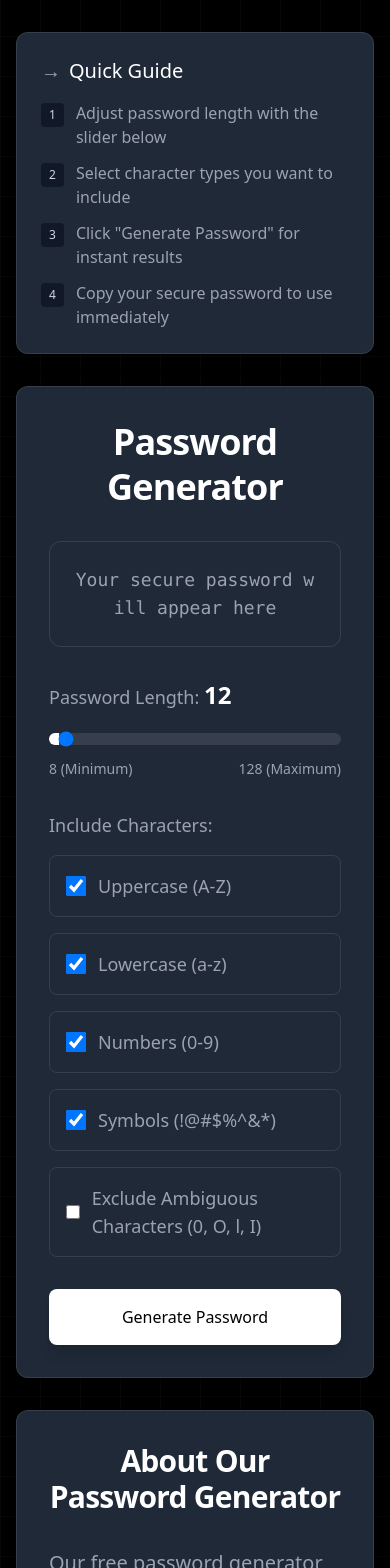
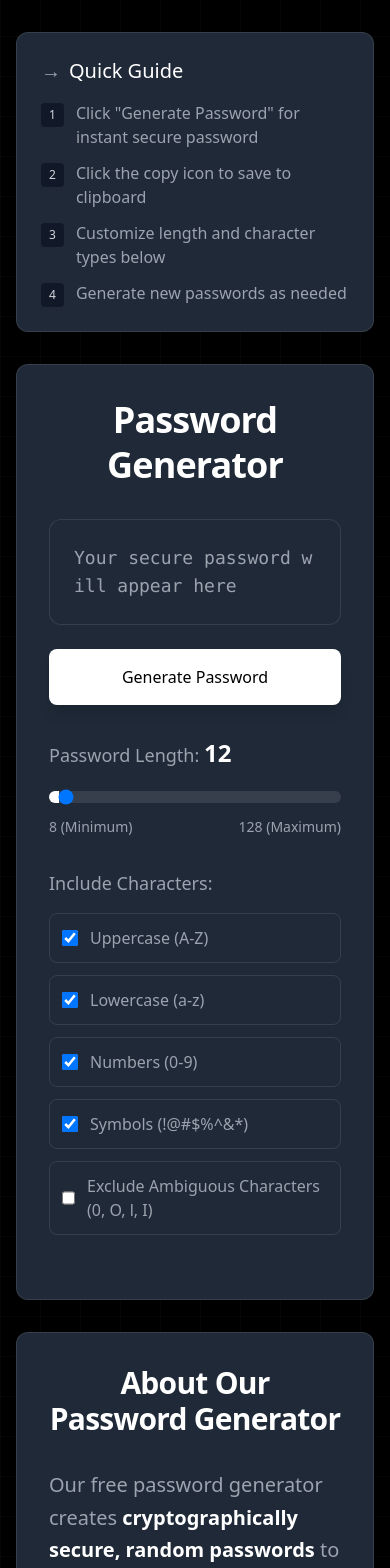
Before and after one commit to SCDEVBrazil/toolsuite-portfolio, a Next.js app: page /password in a window 390 px wide. Shown: the top 1568 px of the page. Built offline with nearby package versions, Linux system fonts and the light colour scheme.

Commit message:
Major UX improvements: inline copy button, better mobile flow, and FAQ contrast fixes

```diff
--- a/components/PasswordGenerator.js
+++ b/components/PasswordGenerator.js
@@ -57,6 +57,7 @@ export default function PasswordGenerator() {
   const [excludeAmbiguous, setExcludeAmbiguous] = useState(false);
   const [feedback, setFeedback] = useState('');
   const [isGenerating, setIsGenerating] = useState(false);
+  const [isCopying, setIsCopying] = useState(false);
 
   const router = useRouter();
 
@@ -124,6 +125,10 @@ const generatePassword = async () => {
 
   // Enhanced copy to clipboard function with GA4 tracking
 const copyToClipboard = async () => {
+  if (!password) return;
+
+  setIsCopying(true);
+
   try {
     await navigator.clipboard.writeText(password);
     setFeedback('Password copied to clipboard! ✓');
@@ -160,6 +165,8 @@ const copyToClipboard = async () => {
     } finally {
       document.body.removeChild(textArea);
     }
+  } finally {
+    setIsCopying(false);
   }
 };
 
@@ -231,9 +238,15 @@ const copyToClipboard = async () => {
             100% { opacity: 1; transform: translateY(0); }
           }
 
+          @keyframes pulse-green {
+            0%, 100% { background-color: rgb(34 197 94); }
+            50% { background-color: rgb(22 163 74); }
+          }
+
           .animate-float { animation: float 6s ease-in-out infinite; }
           .animate-slide-up { animation: slide-up 0.8s ease-out; }
           .animate-fade-in-delayed { animation: fade-in-delayed 0.6s ease-out; }
+          .animate-pulse-green { animation: pulse-green 0.5s ease-in-out; }
 
           .shine-border {
             position: relative;
@@ -258,6 +271,15 @@ const copyToClipboard = async () => {
               linear-gradient(90deg, rgba(255,255,255,0.1) 1px, transparent 1px);
             background-size: 40px 40px;
             animation: float 8s ease-in-out infinite;
+          }
+
+          .copy-button {
+            transition: all 0.2s ease;
+          }
+
+          .copy-button:hover {
+            transform: scale(1.1);
+            background-color: rgb(55 65 81);
           }
         `}</style>
       </Head>
@@ -303,19 +325,19 @@ const copyToClipboard = async () => {
                       <ol className="space-y-3 text-gray-400">
                         <li className="flex items-start space-x-3">
                           <span className="bg-gray-900 text-gray-300 text-xs font-medium px-2 py-1 rounded mt-0.5">1</span>
-                          <span>Adjust password length with the slider below</span>
+                          <span>Click "Generate Password" for instant secure password</span>
                         </li>
                         <li className="flex items-start space-x-3">
                           <span className="bg-gray-900 text-gray-300 text-xs font-medium px-2 py-1 rounded mt-0.5">2</span>
-                          <span>Select character types you want to include</span>
+                          <span>Click the copy icon to save to clipboard</span>
                         </li>
                         <li className="flex items-start space-x-3">
                           <span className="bg-gray-900 text-gray-300 text-xs font-medium px-2 py-1 rounded mt-0.5">3</span>
-                          <span>Click "Generate Password" for instant results</span>
+                          <span>Customize length and character types below</span>
                         </li>
                         <li className="flex items-start space-x-3">
                           <span className="bg-gray-900 text-gray-300 text-xs font-medium px-2 py-1 rounded mt-0.5">4</span>
-                          <span>Copy your secure password to use immediately</span>
+                          <span>Generate new passwords as needed</span>
                         </li>
                       </ol>
                     </div>
@@ -329,13 +351,35 @@ const copyToClipboard = async () => {
                           Password Generator
                         </h1>
 
-                        {/* Enhanced Password Display */}
-                        <div className="mb-8">
-                          <div className={`shine-border border border-white/10 bg-gray-800 backdrop-blur-sm rounded-xl p-6 font-mono text-lg text-center min-h-[80px] flex items-center justify-center break-all transition-all duration-300 text-white ${password ? 'border-white/20' : ''}`}>
+                        {/* IMPROVED: Password Display with Inline Copy Button */}
+                        <div className="mb-6">
+                          <div className="relative">
+                            <div className={`shine-border border border-white/10 bg-gray-800 backdrop-blur-sm rounded-xl p-6 font-mono text-lg min-h-[80px] flex items-center justify-center break-all transition-all duration-300 text-white ${password ? 'border-white/20 pr-16' : ''}`}>
                               {password || (
                                 <span className="text-gray-400">
                                   Your secure password will appear here
                                 </span>
+                              )}
+                            </div>
+
+                            {/* Inline Copy Button */}
+                            {password && (
+                              <button
+                                onClick={copyToClipboard}
+                                disabled={isCopying}
+                                className={`absolute right-3 top-1/2 transform -translate-y-1/2 p-2 rounded-lg transition-all duration-200 copy-button ${isCopying ? 'animate-pulse-green' : 'bg-gray-700 hover:bg-gray-600'}`}
+                                title="Copy to clipboard"
+                              >
+                                {isCopying ? (
+                                  <svg className="w-5 h-5 text-green-400" fill="none" stroke="currentColor" viewBox="0 0 24 24">
+                                    <path strokeLinecap="round" strokeLinejoin="round" strokeWidth={2} d="M5 13l4 4L19 7" />
+                                  </svg>
+                                ) : (
+                                  <svg className="w-5 h-5 text-gray-300" fill="none" stroke="currentColor" viewBox="0 0 24 24">
+                                    <path strokeLinecap="round" strokeLinejoin="round" strokeWidth={2} d="M8 16H6a2 2 0 01-2-2V6a2 2 0 012-2h8a2 2 0 012 2v2m-6 12h8a2 2 0 002-2v-8a2 2 0 00-2-2h-8a2 2 0 00-2 2v8a2 2 0 002 2z" />
+                                  </svg>
+                                )}
+                              </button>
                             )}
                           </div>
 
@@ -347,6 +391,27 @@ const copyToClipboard = async () => {
                               </span>
                             </div>
                           )}
+                        </div>
+
+                        {/* IMPROVED: Generate Button - Moved Right Below Password Box */}
+                        <div className="mb-8">
+                          <button
+                            onClick={generatePassword}
+                            disabled={isGenerating}
+                            className={`w-full inline-flex items-center justify-center px-8 py-4 bg-white text-black hover:bg-gray-100 font-medium rounded-lg shadow-lg hover:shadow-xl transform hover:scale-[1.02] transition-all duration-300 focus:outline-none focus:ring-2 focus:ring-white/50 ${isGenerating ? 'opacity-75 cursor-not-allowed' : ''}`}
+                          >
+                            {isGenerating ? (
+                              <>
+                                <svg className="animate-spin -ml-1 mr-3 h-5 w-5 text-black" xmlns="http://www.w3.org/2000/svg" fill="none" viewBox="0 0 24 24">
+                                  <circle className="opacity-25" cx="12" cy="12" r="10" stroke="currentColor" strokeWidth="4"></circle>
+                                  <path className="opacity-75" fill="currentColor" d="M4 12a8 8 0 018-8V0C5.373 0 0 5.373 0 12h4zm2 5.291A7.962 7.962 0 014 12H0c0 3.042 1.135 5.824 3 7.938l3-2.647z"></path>
+                                </svg>
+                                Generating...
+                              </>
+                            ) : (
+                              "Generate Password"
+                            )}
+                          </button>
                         </div>
 
                         {/* Enhanced Length Control */}
@@ -371,93 +436,78 @@ const copyToClipboard = async () => {
                           </div>
                         </div>
 
-                        {/* Enhanced Character Type Options */}
+                        {/* IMPROVED: More Compact Character Type Options */}
                         <div className="mb-8">
                           <label className="block text-lg font-medium text-gray-400 mb-4">
                             Include Characters:
                           </label>
-                          <div className="grid grid-cols-1 sm:grid-cols-2 gap-4">
-                            <label className="flex items-center p-4 rounded-lg border border-white/10 hover:border-white/20 hover:bg-gray-800 transition-all duration-200 cursor-pointer">
+                          <div className="grid grid-cols-1 sm:grid-cols-2 gap-3">
+                            <label className="flex items-center p-3 rounded-lg border border-white/10 hover:border-white/20 hover:bg-gray-800 transition-all duration-200 cursor-pointer">
                               <input
                                 type="checkbox"
                                 checked={includeUppercase}
                                 onChange={(e) => setIncludeUppercase(e.target.checked)}
-                                className="w-5 h-5 rounded border border-white/20 text-white/40 focus:ring-white/40 focus:ring-1 transition-all duration-200"
+                                className="w-4 h-4 rounded border border-white/20 text-white/40 focus:ring-white/40 focus:ring-1 transition-all duration-200"
                               />
-                              <span className="ml-3 text-lg text-gray-400 font-normal">Uppercase (A-Z)</span>
+                              <span className="ml-3 text-gray-400 font-normal">Uppercase (A-Z)</span>
                             </label>
 
-                            <label className="flex items-center p-4 rounded-lg border border-white/10 hover:border-white/20 hover:bg-gray-800 transition-all duration-200 cursor-pointer">
+                            <label className="flex items-center p-3 rounded-lg border border-white/10 hover:border-white/20 hover:bg-gray-800 transition-all duration-200 cursor-pointer">
                               <input
                                 type="checkbox"
                                 checked={includeLowercase}
                                 onChange={(e) => setIncludeLowercase(e.target.checked)}
-                                className="w-5 h-5 rounded border border-white/20 text-white/40 focus:ring-white/40 focus:ring-1 transition-all duration-200"
+                                className="w-4 h-4 rounded border border-white/20 text-white/40 focus:ring-white/40 focus:ring-1 transition-all duration-200"
                               />
-                              <span className="ml-3 text-lg text-gray-400 font-normal">Lowercase (a-z)</span>
+                              <span className="ml-3 text-gray-400 font-normal">Lowercase (a-z)</span>
                             </label>
 
-                            <label className="flex items-center p-4 rounded-lg border border-white/10 hover:border-white/20 hover:bg-gray-800 transition-all duration-200 cursor-pointer">
+                            <label className="flex items-center p-3 rounded-lg border border-white/10 hover:border-white/20 hover:bg-gray-800 transition-all duration-200 cursor-pointer">
                               <input
                                 type="checkbox"
                                 checked={includeNumbers}
                                 onChange={(e) => setIncludeNumbers(e.target.checked)}
-                                className="w-5 h-5 rounded border border-white/20 text-white/40 focus:ring-white/40 focus:ring-1 transition-all duration-200"
+                                className="w-4 h-4 rounded border border-white/20 text-white/40 focus:ring-white/40 focus:ring-1 transition-all duration-200"
                               />
-                              <span className="ml-3 text-lg text-gray-400 font-normal">Numbers (0-9)</span>
+                              <span className="ml-3 text-gray-400 font-normal">Numbers (0-9)</span>
                             </label>
 
-                            <label className="flex items-center p-4 rounded-lg border border-white/10 hover:border-white/20 hover:bg-gray-800 transition-all duration-200 cursor-pointer">
+                            <label className="flex items-center p-3 rounded-lg border border-white/10 hover:border-white/20 hover:bg-gray-800 transition-all duration-200 cursor-pointer">
                               <input
                                 type="checkbox"
                                 checked={includeSymbols}
                                 onChange={(e) => setIncludeSymbols(e.target.checked)}
-                                className="w-5 h-5 rounded border border-white/20 text-white/40 focus:ring-white/40 focus:ring-1 transition-all duration-200"
+                                className="w-4 h-4 rounded border border-white/20 text-white/40 focus:ring-white/40 focus:ring-1 transition-all duration-200"
                               />
-                              <span className="ml-3 text-lg text-gray-400 font-normal">Symbols (!@#$%^&*)</span>
+                              <span className="ml-3 text-gray-400 font-normal">Symbols (!@#$%^&*)</span>
                             </label>
                           </div>
 
-                          <label className="flex items-center p-4 mt-4 rounded-lg border border-white/10 hover:border-white/20 hover:bg-gray-800 transition-all duration-200 cursor-pointer">
+                          <label className="flex items-center p-3 mt-3 rounded-lg border border-white/10 hover:border-white/20 hover:bg-gray-800 transition-all duration-200 cursor-pointer">
                             <input
                               type="checkbox"
                               checked={excludeAmbiguous}
                               onChange={(e) => setExcludeAmbiguous(e.target.checked)}
-                              className="w-5 h-5 rounded border border-white/20 text-white/40 focus:ring-white/40 focus:ring-1 transition-all duration-200"
+                              className="w-4 h-4 rounded border border-white/20 text-white/40 focus:ring-white/40 focus:ring-1 transition-all duration-200"
                             />
-                            <span className="ml-3 text-lg text-gray-400 font-normal">Exclude Ambiguous Characters (0, O, l, I)</span>
+                            <span className="ml-3 text-gray-400 font-normal">Exclude Ambiguous Characters (0, O, l, I)</span>
                           </label>
                         </div>
 
-                        {/* Enhanced Action Buttons */}
-                        <div className="flex flex-col sm:flex-row space-y-4 sm:space-y-0 sm:space-x-4">
-                          <button
-                            onClick={generatePassword}
-                            disabled={isGenerating}
-                            className={`flex-1 inline-flex items-center justify-center px-8 py-4 bg-white text-black hover:bg-gray-100 font-medium rounded-lg shadow-lg hover:shadow-xl transform hover:scale-[1.02] transition-all duration-300 focus:outline-none focus:ring-2 focus:ring-white/50 ${isGenerating ? 'opacity-75 cursor-not-allowed' : ''}`}
-                          >
-                            {isGenerating ? (
-                              <>
-                                <svg className="animate-spin -ml-1 mr-3 h-5 w-5 text-black" xmlns="http://www.w3.org/2000/svg" fill="none" viewBox="0 0 24 24">
-                                  <circle className="opacity-25" cx="12" cy="12" r="10" stroke="currentColor" strokeWidth="4"></circle>
-                                  <path className="opacity-75" fill="currentColor" d="M4 12a8 8 0 018-8V0C5.373 0 0 5.373 0 12h4zm2 5.291A7.962 7.962 0 014 12H0c0 3.042 1.135 5.824 3 7.938l3-2.647z"></path>
-                                </svg>
-                                Generating...
-                              </>
-                            ) : (
-                              "Generate Password"
-                            )}
-                          </button>
-
+                        {/* Backup Copy Button (kept for accessibility) */}
                         {password && (
+                          <div className="mb-6">
                             <button
                               onClick={copyToClipboard}
-                              className="flex-1 sm:flex-none inline-flex items-center justify-center px-8 py-4 border border-white/10 bg-gray-800 hover:bg-gray-900 text-white font-medium rounded-lg shadow-lg hover:shadow-xl transform hover:scale-[1.02] transition-all duration-300 focus:outline-none focus:ring-2 focus:ring-white/40"
+                              className="w-full sm:w-auto inline-flex items-center justify-center px-6 py-3 border border-white/10 bg-gray-800 hover:bg-gray-700 text-white font-medium rounded-lg shadow-lg hover:shadow-xl transform hover:scale-[1.02] transition-all duration-300 focus:outline-none focus:ring-2 focus:ring-white/40"
                             >
+                              <svg className="w-4 h-4 mr-2" fill="none" stroke="currentColor" viewBox="0 0 24 24">
+                                <path strokeLinecap="round" strokeLinejoin="round" strokeWidth={2} d="M8 16H6a2 2 0 01-2-2V6a2 2 0 012-2h8a2 2 0 012 2v2m-6 12h8a2 2 0 002-2v-8a2 2 0 00-2-2h-8a2 2 0 00-2 2v8a2 2 0 002 2z" />
+                              </svg>
                               Copy Password
                             </button>
+                          </div>
                         )}
-                        </div>
                       </div>
                     </div>
 
@@ -498,7 +548,7 @@ const copyToClipboard = async () => {
                       </p>
                       <button
                         onClick={goToFAQ}
-                        className="inline-flex items-center px-8 py-4 border border-white/10 bg-gray-800 hover:bg-gray-900 text-white font-medium rounded-lg transform hover:scale-[1.02] transition-all duration-300 shadow-md hover:shadow-lg"
+                        className="inline-flex items-center px-8 py-4 border border-white/10 bg-gray-800 hover:bg-gray-700 text-white font-medium rounded-lg transform hover:scale-[1.02] transition-all duration-300 shadow-md hover:shadow-lg"
                       >
                         View Password Security FAQ
                         <svg className="ml-3 w-5 h-5" fill="none" stroke="currentColor" viewBox="0 0 24 24">
```
Also changed, not shown: pages/password/faq.js (+30 -30 lines). Lines whose indentation alone changed are shown as unchanged.
